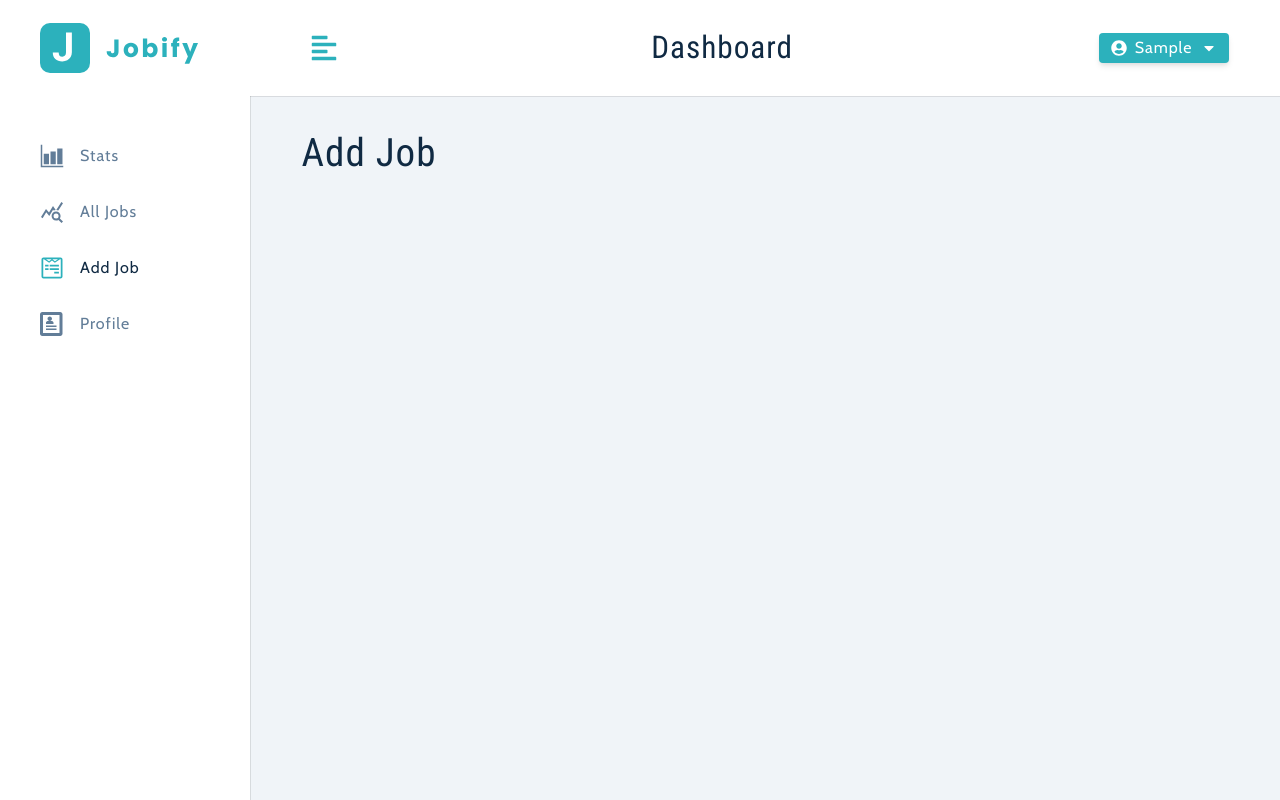
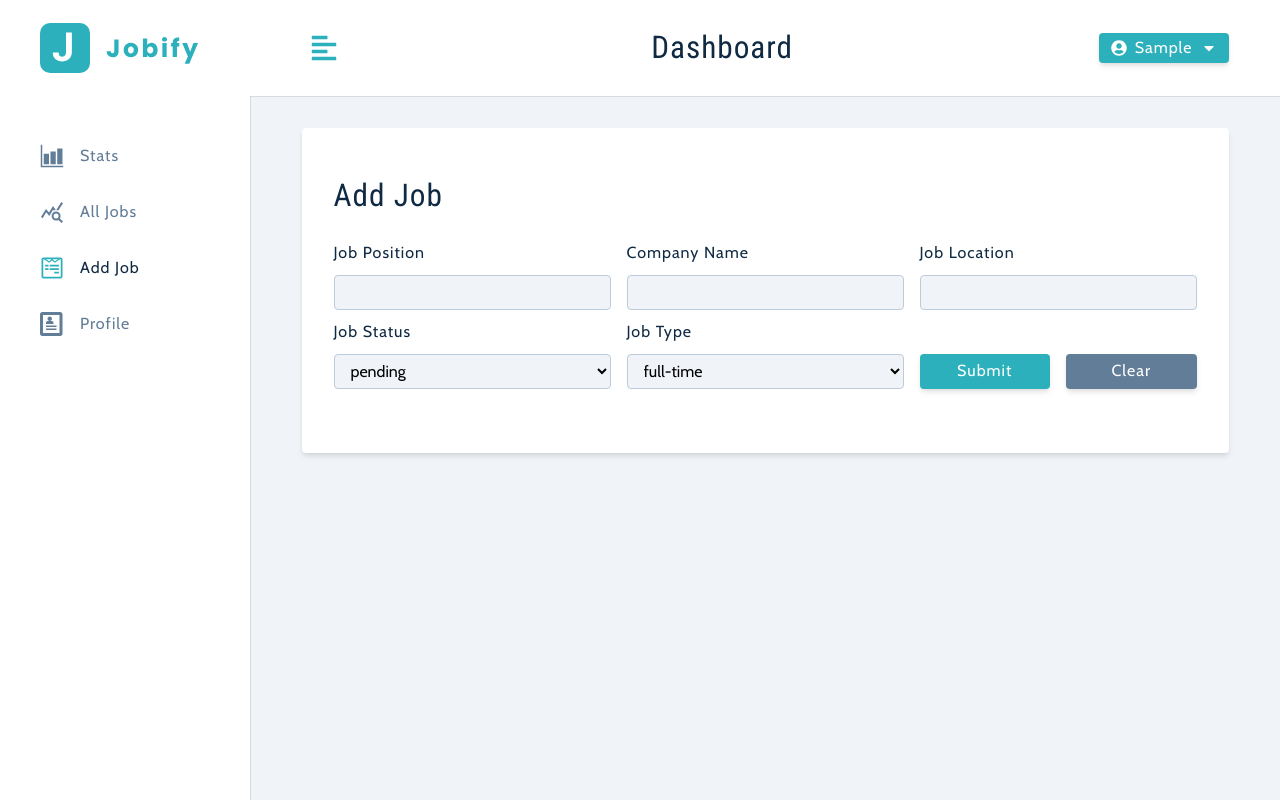
Before and after one commit to MAbdurahman/mern-job-tracker, a React (Create React App) app in the folder frontend/: page /add-job in a window 1280 px wide. Built offline with nearby package versions, Linux system fonts and the light colour scheme; sample sign-in values are in the browser's storage.

Commit message:
Complete createJob functionality for frontend and backend

```diff
--- /dev/null
+++ b/frontend/src/components/FormRowSelect.jsx
@@ -0,0 +1,31 @@
+import React from 'react';
+
+export default function FormRowSelect({
+	labelText,
+	name,
+	value,
+	handleChange,
+	list,
+}) {
+	return (
+		<div className='form-row'>
+			<label htmlFor={name} className='form-label'>
+				{labelText || name}
+			</label>
+			<select
+				name={name}
+				value={value}
+				onChange={handleChange}
+				className='form-select'
+			>
+				{list.map((itemValue, index) => {
+					return (
+						<option key={index} value={itemValue}>
+							{itemValue}
+						</option>
+					);
+				})}
+			</select>
+		</div>
+	);
+}
--- a/frontend/src/components/index.js
+++ b/frontend/src/components/index.js
@@ -2,6 +2,7 @@
 import Alert from './Alert';
 import BigSidebar from './BigSidebar';
 import FormRow from './FormRow';
+import FormRowSelect from './FormRowSelect';
 import Logo from './Logo';
 import Navbar from './Navbar';
 import SmallSidebar from './SmallSidebar';
@@ -15,6 +16,7 @@ export {
    Alert,
    BigSidebar,
    FormRow,
+   FormRowSelect,
    Logo,
    Navbar,
    SmallSidebar
--- a/frontend/src/context/appContext.js
+++ b/frontend/src/context/appContext.js
@@ -65,7 +65,6 @@ const AppProvider = ({ children }) => {
 	//**************** axios ****************//
 	const authFetch = axios.create({
 		baseURL: '/api/v1',
-
 	});
 	// axios request
 	authFetch.interceptors.request.use(
@@ -83,7 +82,6 @@ const AppProvider = ({ children }) => {
 			return response;
 		},
 		error => {
-
 			if (error.response.status === 401) {
 				logoutUser();
 			}
@@ -179,7 +177,6 @@ const AppProvider = ({ children }) => {
 			});
 
 			addUserToLocalStorage({ user, location, token });
-
 		} catch (error) {
 			if (error.response.status !== 401) {
 				dispatch({
@@ -187,6 +184,35 @@ const AppProvider = ({ children }) => {
 					payload: { msg: error.response.data.msg },
 				});
 			}
+		}
+		clearAlert();
+	};
+
+	const handleChange = ({ name, value }) => {
+		dispatch({ type: HANDLE_CHANGE, payload: { name, value } });
+	};
+	const clearValues = () => {
+		dispatch({ type: CLEAR_VALUES });
+	};
+	const createJob = async () => {
+		dispatch({ type: CREATE_JOB_BEGIN });
+		try {
+			const { position, company, jobLocation, jobType, status } = state;
+			await authFetch.post('/jobs', {
+				position,
+				company,
+				jobLocation,
+				jobType,
+				status,
+			});
+			dispatch({ type: CREATE_JOB_SUCCESS });
+			dispatch({ type: CLEAR_VALUES });
+		} catch (error) {
+			if (error.response.status === 401) return;
+			dispatch({
+				type: CREATE_JOB_ERROR,
+				payload: { msg: error.response.data.msg },
+			});
 		}
 		clearAlert();
 	};
@@ -201,6 +227,9 @@ const AppProvider = ({ children }) => {
 				toggleSidebar,
 				logoutUser,
 				updateUser,
+				handleChange,
+				clearValues,
+				createJob,
 			}}
 		>
 			{children}
--- a/frontend/src/context/reducer.js
+++ b/frontend/src/context/reducer.js
@@ -38,7 +38,7 @@ const reducer = (state, action) => {
 			...state,
 			showAlert: true,
 			alertType: 'danger',
-			alertText: 'Please provide all values!',
+			alertText: 'Please Provide All Values!',
 		};
 	}
 	if (action.type === CLEAR_ALERT) {
@@ -142,6 +142,50 @@ const reducer = (state, action) => {
 			alertText: action.payload.msg,
 		};
 	}
+	if (action.type === HANDLE_CHANGE) {
+		return {
+			...state,
+			[action.payload.name]: action.payload.value,
+		};
+	}
+	if (action.type === CLEAR_VALUES) {
+		const initialState = {
+			isEditing: false,
+			editJobId: '',
+			position: '',
+			company: '',
+			jobLocation: state.userLocation,
+			jobType: 'full-time',
+			status: 'pending',
+		};
+
+		return {
+			...state,
+			...initialState,
+		};
+	}
+	if (action.type === CREATE_JOB_BEGIN) {
+		return { ...state, isLoading: true };
+	}
+
+	if (action.type === CREATE_JOB_SUCCESS) {
+		return {
+			...state,
+			isLoading: false,
+			showAlert: true,
+			alertType: 'success',
+			alertText: 'Successfully Created Job!',
+		};
+	}
+	if (action.type === CREATE_JOB_ERROR) {
+		return {
+			...state,
+			isLoading: false,
+			showAlert: true,
+			alertType: 'danger',
+			alertText: action.payload.msg,
+		};
+	}
 
 
 
--- a/frontend/src/index.css
+++ b/frontend/src/index.css
@@ -252,7 +252,7 @@ ul {
   display: block;
   font-size: var(--smallText);
   margin-bottom: 0.5rem;
-  text-transform: capitalize;
+  text-transform: capitalize !important;
   letter-spacing: var(--letterSpacing);
 }
 .form-input,
--- a/frontend/src/pages/dashboard/AddJob.jsx
+++ b/frontend/src/pages/dashboard/AddJob.jsx
@@ -1,9 +1,113 @@
 import React from 'react';
+import { FormRow, FormRowSelect, Alert } from './../../components';
+import { useAppContext } from './../../context/appContext';
+import Wrapper from './../../assets/wrappers/DashboardFormPage';
 
 export default function AddJob() {
-   return (
-      <div>
-         <h2>Add Job</h2>
-      </div>
-   )
-};
+	//**************** variables ****************//
+	const {
+		isLoading,
+		isEditing,
+		showAlert,
+		displayAlert,
+		position,
+		company,
+		jobLocation,
+		jobType,
+		jobTypeOptions,
+		status,
+		statusOptions,
+		handleChange,
+		clearValues,
+		createJob,
+	} = useAppContext();
+	//**************** functions ****************//
+	const handleJobInput = e => {
+		const name = e.target.name;
+		const value = e.target.value;
+		handleChange({ name, value });
+	};
+	const handleSubmit = e => {
+		e.preventDefault();
+		/* if (!position || !company || !jobLocation) {
+			displayAlert();
+			return;
+		} */
+      if (isEditing) {
+			// editJob();
+			return;
+		}
+		createJob();
+	};
+	return (
+		<Wrapper>
+			<form className='form'>
+				<h3>{isEditing ? 'edit job' : 'add job'}</h3>
+				{showAlert && <Alert />}
+				<div className='form-center'>
+					{/* position */}
+					<FormRow
+						type='text'
+						labelText='Job Position'
+						name='position'
+						value={position}
+						handleChange={handleJobInput}
+					/>
+					{/* company */}
+					<FormRow
+						type='text'
+						labelText='Company Name'
+						name='company'
+						value={company}
+						handleChange={handleJobInput}
+					/>
+					{/* location */}
+					<FormRow
+						type='text'
+						labelText='Job Location'
+						name='jobLocation'
+						value={jobLocation}
+						handleChange={handleJobInput}
+					/>
+					{/* job status */}
+					<FormRowSelect
+						name='status'
+						labelText='job status'
+						value={status}
+						handleChange={handleJobInput}
+						list={statusOptions}
+					/>
+					{/* job type */}
+					<FormRowSelect
+						name='jobType'
+						labelText='job type'
+						value={jobType}
+						handleChange={handleJobInput}
+						list={jobTypeOptions}
+					/>
+
+					{/* btn container */}
+					<div className='btn-container'>
+						<button
+							type='submit'
+							className='btn btn-block submit-btn'
+							onClick={handleSubmit}
+							disabled={isLoading}
+						>
+							{isLoading ? 'Processing...' : 'submit'}
+						</button>
+						<button
+							className='btn btn-block clear-btn'
+							onClick={e => {
+								e.preventDefault();
+								clearValues();
+							}}
+						>
+							clear
+						</button>
+					</div>
+				</div>
+			</form>
+		</Wrapper>
+	);
+}
```
